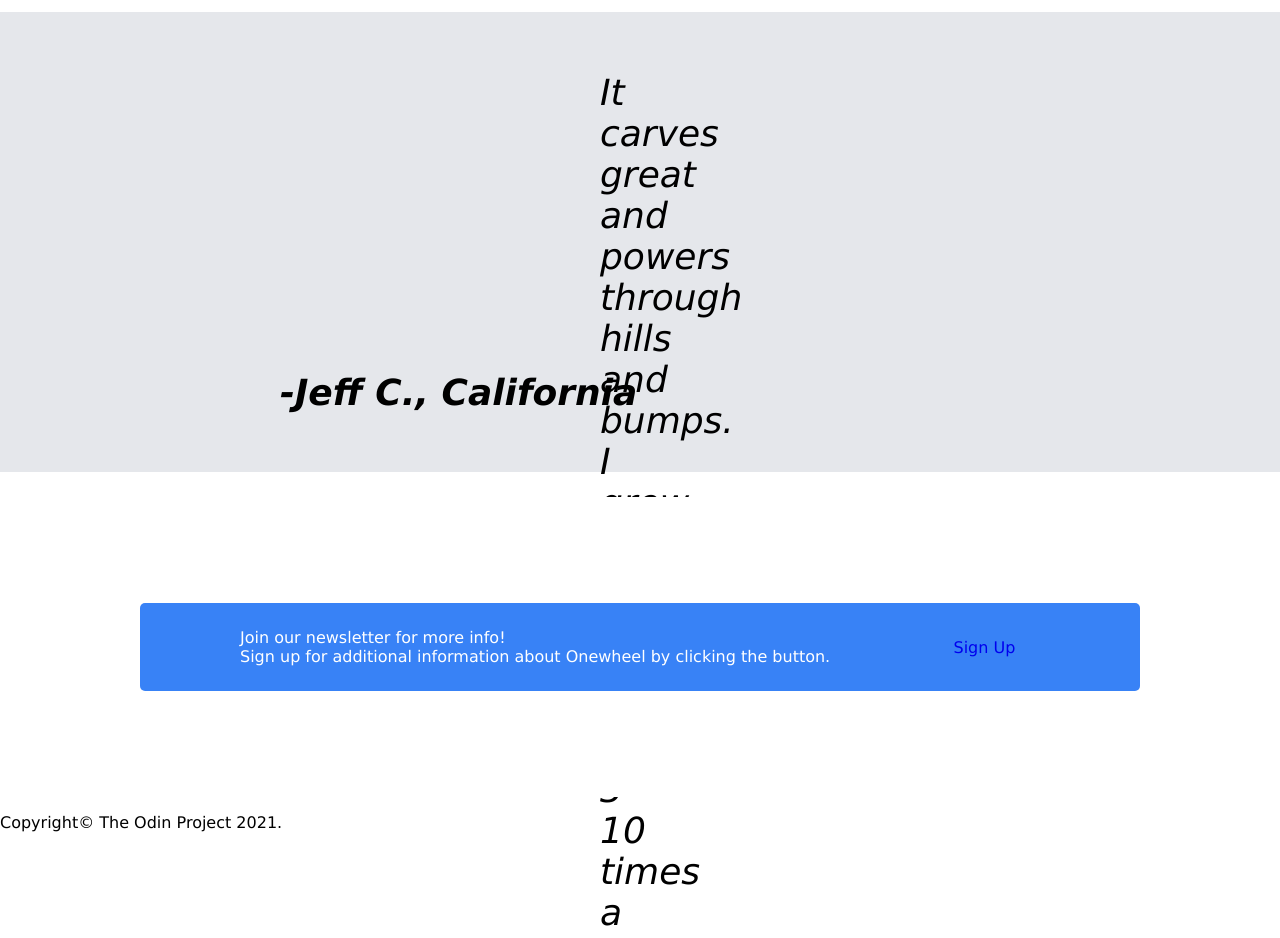
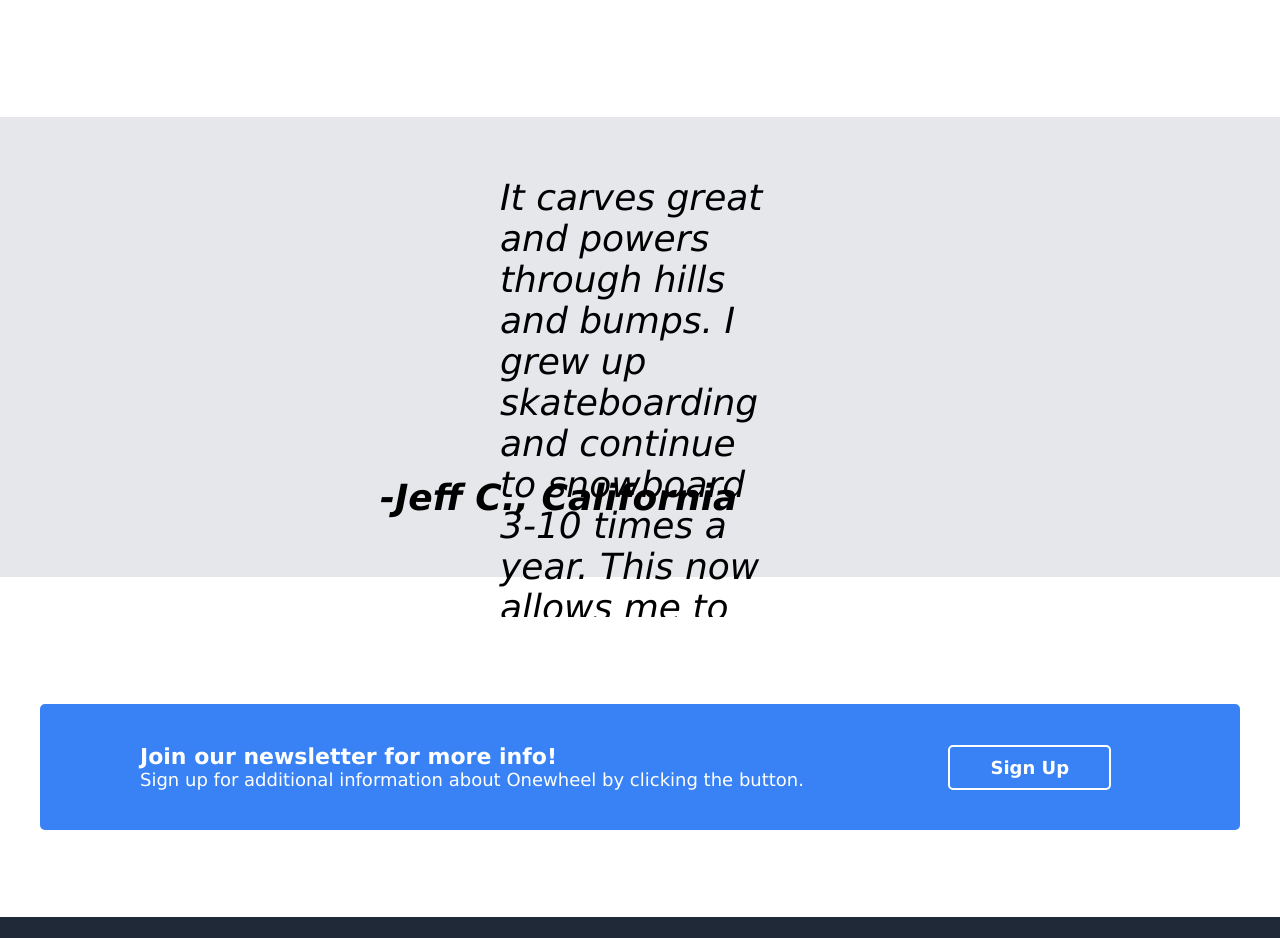
Before and after one commit to acaldwell1986/odinlanding, a plain HTML site: page index.html in a window 1280 px wide. Shown: the part 1114-2052 px from the top of the page. Drawn offline with Linux system fonts and the light colour scheme.

Commit message:
finished odin landing page v1

```diff
--- a/styles.css
+++ b/styles.css
@@ -5,7 +5,6 @@ html,body {
     flex-direction: column;
     margin: 0;
     width:100%
-    overflow-x:hidden;
 }
 
 a {
@@ -37,7 +36,7 @@ a {
 }
 
 .header a {
-    padding: 25px;
+    padding: 40px;
     color: #f9faf8;
     font-size: 18px;
 }
@@ -51,7 +50,6 @@ a {
     align-items: center;
     min-height: 450px;
     justify-content: center;
-
 }
 
 
@@ -81,13 +79,13 @@ a {
     font-weight: 700;
     font-size: 48px;
     color: #f9faf8;
-    margin-bottom: 3px;
+    margin-bottom: 10px;
 }
 
 .hero-title-text {
-    font-size: 20px;
+    font-size: 24px;
     color: #E5E7Eb;
-    margin-bottom: 15px;
+    margin-bottom: 25px;
     flex:wrap;
 }
 
@@ -109,16 +107,16 @@ a {
 .overview {
     display: flex;
     flex-direction: column;
-    margin-bottom: 25px;
-    margin-top: 25px;
+    margin-bottom: 40px;
+    margin-top: 40px;
     padding: 40px 150px 40px 150px;
     align-items: center;
 }
 
 .overview-title {
     display:flex;
-    margin-top: 25px;
-    margin-bottom: 25px;
+    margin-top: 40px;
+    margin-bottom: 40px;
     font-size: 36px;
     font-weight: 700;
     color: #1f2937;
@@ -158,9 +156,9 @@ a {
     font-size: 36px;
     font-style:italic;
     margin: 0;
-    margin-bottom: 25px;
-    margin-top: 25px;
-    padding: 30px 600px 30px 600px;
+    margin-bottom: 40px;
+    margin-top: 40px;
+    padding: 30px 500px 30px 500px;
     display: flex;
     flex-direction: column;
     justify-content: center;
@@ -184,15 +182,16 @@ a {
     justify-content: center;
     min-height: 300px;
     align-items: center;
+    font-size: 18px;
 }
 
 .sign-container {
     color: #fff;
     display: flex;
     background-color: #3882f6;
-    width: 800px;
+    width: 1000px;
     border-radius: 5px;
-    padding: 25px 100px 25px 100px;
+    padding: 40px 100px 40px 100px;
     flex-direction: row;
     align-items: center;
 }
@@ -208,5 +207,30 @@ a {
     align-items: center;
     justify-content: center;
     display: flex;
+}
 
+.sign-action {
+    font-weight: 700;
+    font-size: 22px;
 }
+
+.sign-up {
+    border-radius: 5px;
+    border: 2px solid #fff;
+    padding: 10px 40px 10px 40px;
+    font-weight: 700;
+}
+
+.sign-up a {
+    color: #fff;
+}
+
+
+.footer {
+    display: flex;
+    justify-content: center;
+    padding: 10px 0 10px 0;
+    background-color: #1f2937;
+    color: #fff;
+    flex-shrink: 0;
+}
```
Also changed, not shown: index.html (+1 -1 lines).
